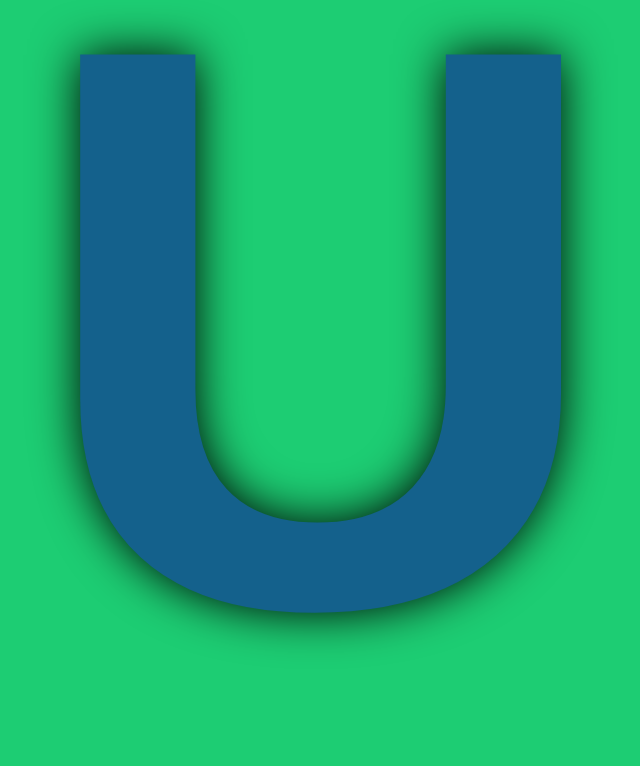
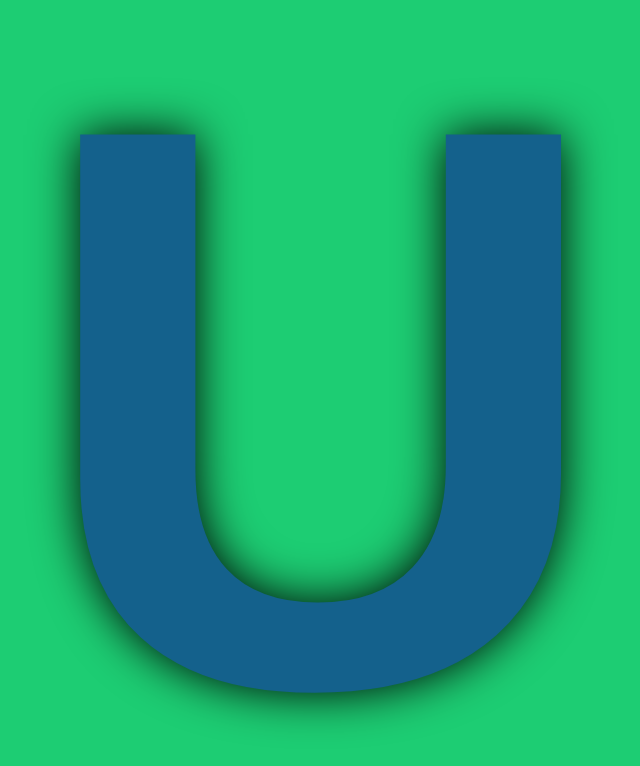
Before and after one commit to nach00/typing-game, a React (Vite) app: page / in a window 1280 px wide. Shown: the top 766 px of the page, without its empty margins (319-959 px from the left). Built offline with nearby package versions, Linux system fonts and the light colour scheme.

Commit message:
reposition

```diff
--- a/src/App.css
+++ b/src/App.css
@@ -9,7 +9,7 @@ body {
   font-size: 50rem;
   text-shadow: 0 0 3rem #000;
   height: 100vh;
-  margin-top: -5rem;
+  /* margin-top: -5rem; */
   font-weight: bolder;
   font-family: sans-serif;
 }
```
